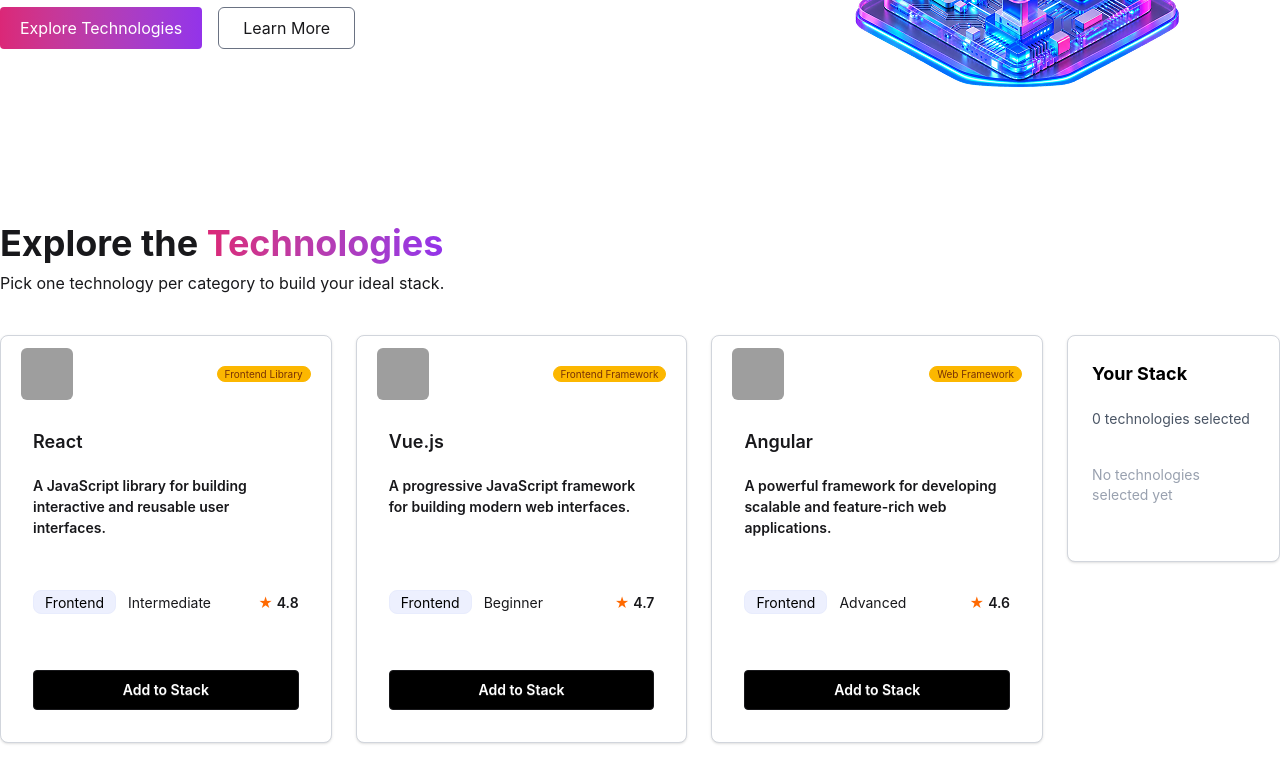
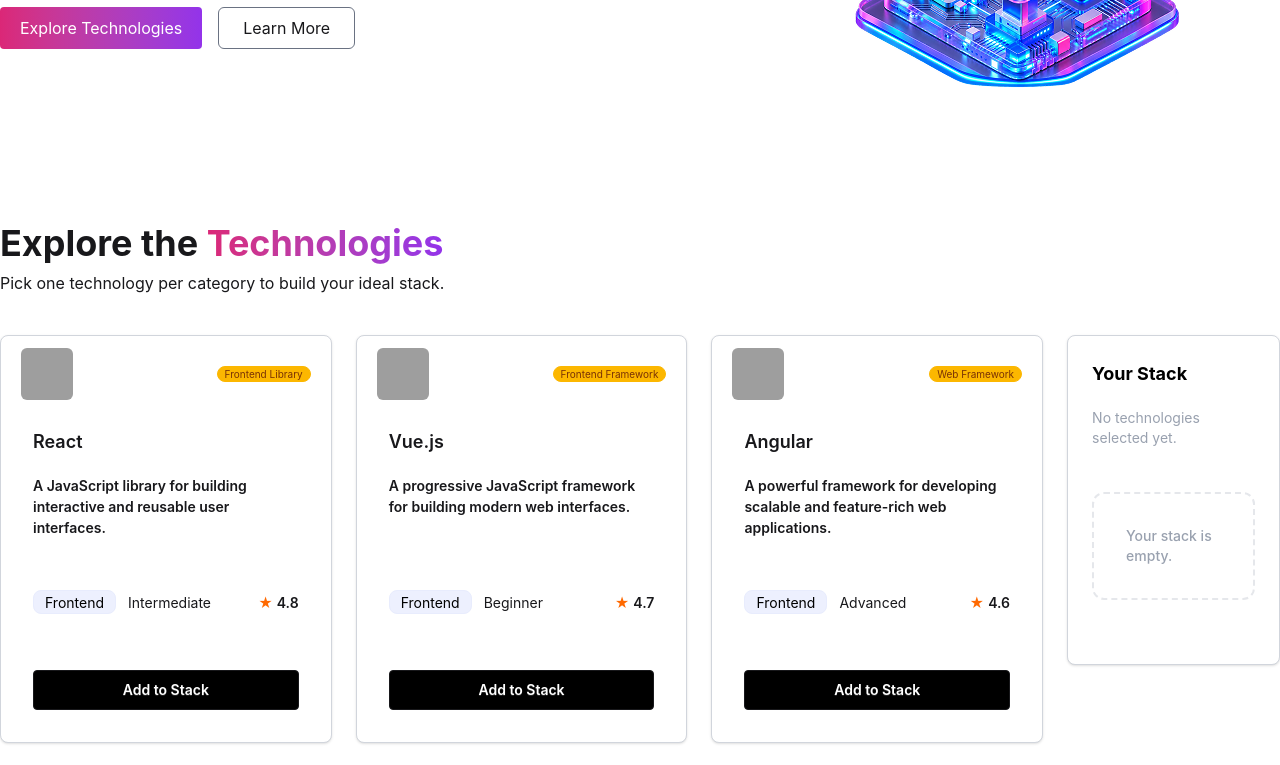
Before and after one commit to afnan-hossain1/devstack-app, a React (Vite) app: page / in a window 1280 px wide. Shown: the part 423-1188 px from the top of the page. Built offline with nearby package versions, Linux system fonts and the light colour scheme; grey boxes are pictures that could not be loaded.

Commit message:
code updated

```diff
--- a/src/components/program/AvailableTech.tsx
+++ b/src/components/program/AvailableTech.tsx
@@ -51,9 +51,17 @@
                     <div className="card bg-base-100 card-md shadow-sm border border-gray-300 mt-6">
                         <div className="card-body space-y-3">
                             <h2 className="card-title text-lg font-bold text-black">Your Stack</h2>
-                            <p className="text-gray-600">{`${selectedStack.length} technologies selected`}</p>
+                            {/* <p className="text-gray-600">{`${selectedStack.length} technologies selected`}</p> */}
                             {selectedStack.length === 0 ? (
-                            <p className="text-gray-400 text-sm my-4">No technologies selected yet</p>
+                                <p className="text-gray-400 text-sm">No technologies selected yet.</p>
+                            ) : (
+                                <p className="text-gray-600 text-sm">{`${selectedStack.length} technologies selected.`}</p>
+                            )}
+                            {selectedStack.length === 0 ? (
+                            // <p className="text-gray-400 text-sm my-4">No technologies selected yet</p>
+                                <div className="border-2 border-dashed border-gray-200 rounded-xl p-8 my-6 flex items-center justify-center">
+                                    <p className="text-gray-400 text-sm font-medium">Your stack is empty.</p>
+                                </div>
                             ) : (
                                 <div className="space-y-3 my-4">
                                 {selectedStack.map((tech, idx) => (
--- a/src/components/program/TechCard.tsx
+++ b/src/components/program/TechCard.tsx
@@ -12,7 +12,7 @@
     // const [isSelected, setIsSelected] = useState(false)
 
     return (
-            <div className="flex flex-col sm:flex-row md:flex-row gap-[19px]">
+            <div className="flex flex-col sm:flex-row md:flex-row gap-4.75">
                 <div className="card bg-base-100 shadow-sm border border-gray-300 p-2">
                     <figure className="flex justify-between py-1 px-3">
 
```
Also changed, not shown: 1 other file (tests, documents, lock files or other folders).
